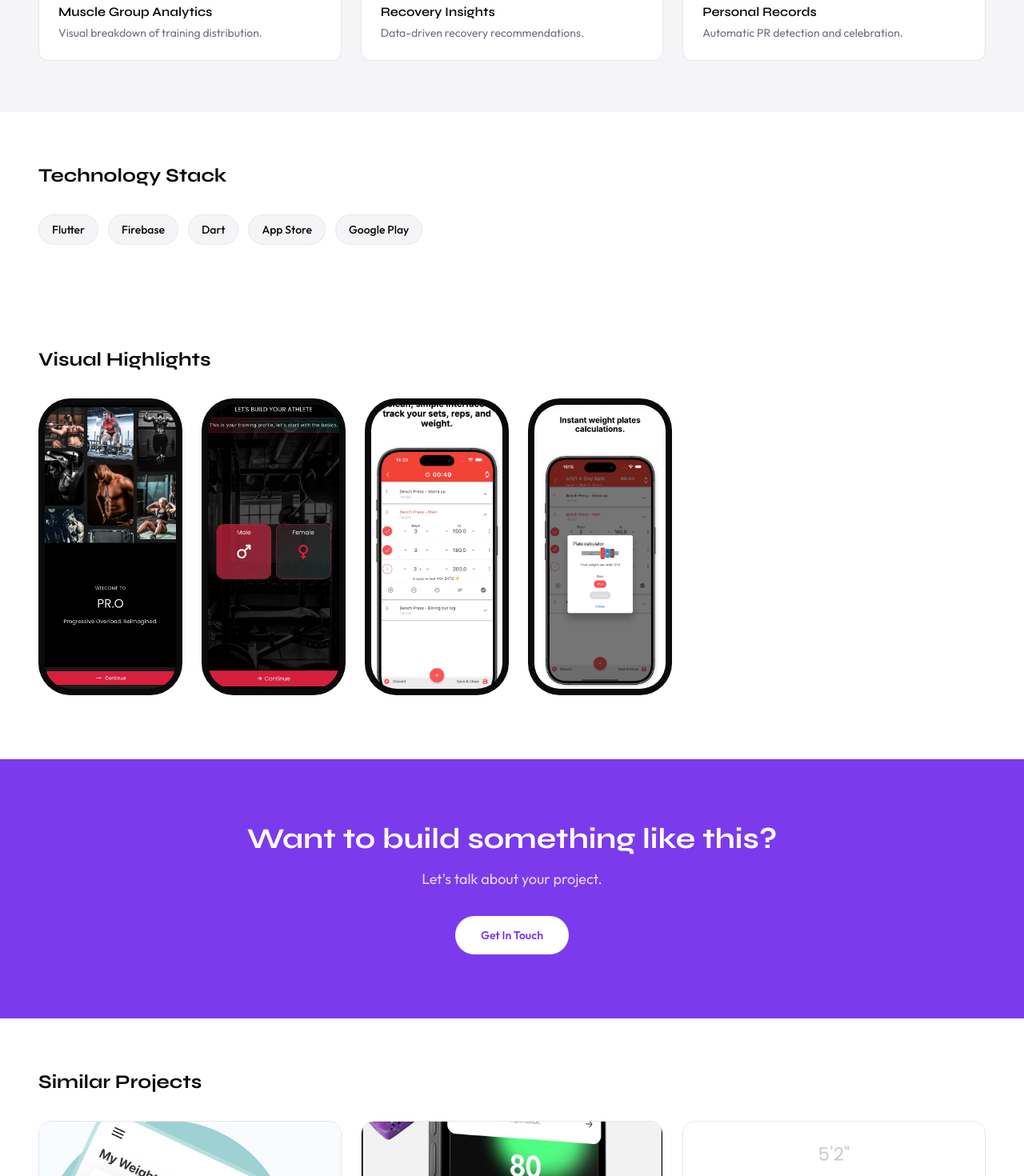
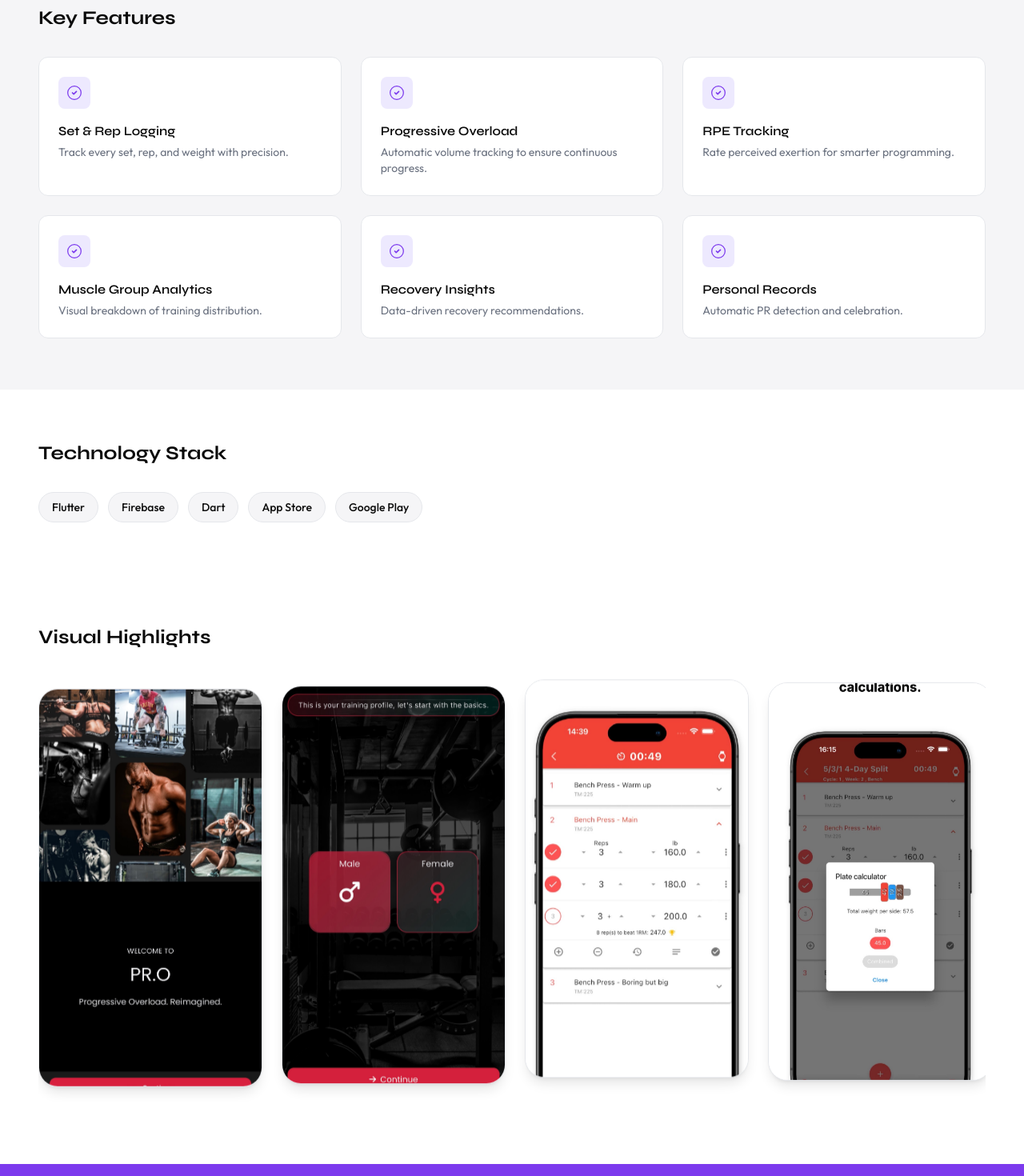
Before and after one commit to Walli-Muhammad/Wyfflo, a Next.js app: page /work/pro-workout in a window 1280 px wide. Shown: the part 1330-2800 px from the top of the page at 80% size. Built offline with nearby package versions, Linux system fonts and the light colour scheme.

Commit message:
fix(case-study): remove mobile silloute bevel frame from screenshot mockups, apply asynchronous floating animations, correct healthblocks case sensitivity path

```diff
--- a/src/app/work/[slug]/page.tsx
+++ b/src/app/work/[slug]/page.tsx
@@ -176,12 +176,10 @@ export default function ProjectPage({ params }: { params: { slug: string } }) {
               <p className="text-[#6B7280] leading-relaxed text-base">{project.description}</p>
             </div>
 
-            {/* Right: Phone Mockup */}
-            <div className="flex justify-center">
-              <div className="bg-[#0A0A0A] rounded-[2.5rem] p-2 max-w-[220px] mx-auto">
-                <div className="rounded-[2rem] overflow-hidden aspect-[9/19.5] relative bg-black">
-                  <Image src={project.images[2]} alt="" fill className="object-cover" sizes="220px" />
-                </div>
+            {/* Right: Large Floating Screenshot */}
+            <div className="flex justify-center items-center">
+              <div className="w-full max-w-[300px] aspect-[9/16] rounded-3xl border border-[#E5E7EB] bg-white shadow-2xl relative overflow-hidden animate-float">
+                <Image src={project.images[2]} alt={`${project.name} feature screenshot`} fill className="object-cover" sizes="300px" />
               </div>
             </div>
           </div>
@@ -227,14 +225,31 @@ export default function ProjectPage({ params }: { params: { slug: string } }) {
       <section className="bg-white">
         <div className="py-16 px-6 md:px-12 max-w-screen-xl mx-auto">
           <h2 className="font-monumental text-2xl font-bold text-[#0A0A0A] mb-8">Visual Highlights</h2>
-          <div className="flex gap-6 overflow-x-auto pb-4">
-            {project.images.slice(1, 5).map((img, i) => (
-              <div key={i} className="flex-shrink-0 bg-[#0A0A0A] rounded-[2.5rem] p-2 w-[180px]">
-                <div className="rounded-[2rem] overflow-hidden aspect-[9/19.5] relative bg-black">
-                  <Image src={img} alt="" fill className="object-cover" sizes="180px" />
+          <div className="flex gap-6 overflow-x-auto pb-8 pt-4">
+            {project.images.slice(1, 5).map((img, i) => {
+              const anims = [
+                "animate-float",
+                "animate-float-delay-1",
+                "animate-float-delay-2",
+                "animate-float-delay-3"
+              ];
+              const animClass = anims[i % anims.length];
+
+              return (
+                <div
+                  key={i}
+                  className={`flex-shrink-0 w-[240px] md:w-[280px] aspect-[9/16] rounded-3xl border border-[#E5E7EB] bg-white shadow-lg relative overflow-hidden transition-all duration-500 hover:shadow-2xl hover:border-[#7C3AED]/40 hover:-translate-y-2 group ${animClass}`}
+                >
+                  <Image
+                    src={img}
+                    alt={`${project.name} screen ${i + 1}`}
+                    fill
+                    className="object-cover transition-transform duration-500 group-hover:scale-[1.02]"
+                    sizes="(max-width: 768px) 240px, 280px"
+                  />
                 </div>
-              </div>
-            ))}
+              );
+            })}
           </div>
         </div>
       </section>
--- a/src/components/Hero.tsx
+++ b/src/components/Hero.tsx
@@ -28,7 +28,7 @@ const mockups = [
     delay: 0.3,
   },
   {
-    src: "/projects/HealthBlocks/IMG_4814.jpg",
+    src: "/projects/healthblocks/IMG_4814.jpg",
     alt: "HealthBlocks app screenshot",
     className: "absolute top-[0%] right-[5%] w-[42%] animate-float-delay-1 rotate-[2deg]",
     delay: 0.45,
--- a/src/data/projects.ts
+++ b/src/data/projects.ts
@@ -96,11 +96,11 @@ export const projects: Project[] = [
     description:
       'A digital health platform that makes healthy living engaging rather than obligatory. Connects with wearables to sync activity data, layers community challenges on top, and delivers personalized wellness insights — all with user privacy kept firmly in focus. A complete ecosystem for building habits that stick beyond the initial burst of enthusiasm.',
     images: [
-      '/projects/HealthBlocks/icon.png',
-      '/projects/HealthBlocks/IMG_4814.jpg',
-      '/projects/HealthBlocks/IMG_4815.jpg',
-      '/projects/HealthBlocks/IMG_4816.jpg',
-      '/projects/HealthBlocks/IMG_4817.jpg',
+      '/projects/healthblocks/icon.png',
+      '/projects/healthblocks/IMG_4814.jpg',
+      '/projects/healthblocks/IMG_4815.jpg',
+      '/projects/healthblocks/IMG_4816.jpg',
+      '/projects/healthblocks/IMG_4817.jpg',
     ],
     links: { playstore: 'https://play.google.com/store/apps/details?id=com.app.healthblocks', appstore: 'https://apps.apple.com/nl/app/healthblocks-all-about-health/id6502659174', website: 'https://www.healthblocks.ai' },
     tags: ['Wearables', 'Community', 'Wellness', 'Android', 'iOS'],
```
